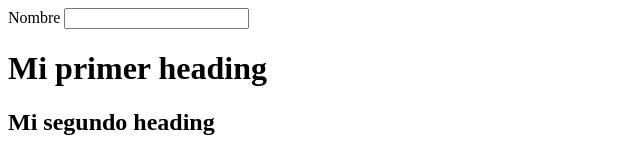
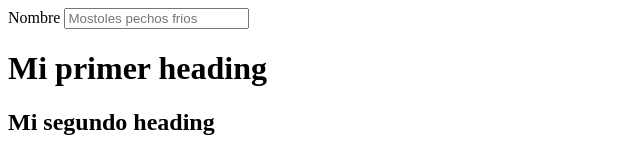
Before and after one commit to benj4VC/m, a plain HTML site: page index.html in a window 1280 px wide. Shown: the top 158 px of the page, without its empty margins (0-640 px from the left). Drawn offline with Linux system fonts and the light colour scheme.

Commit message:
fua
experimento con las casillas bien buenardos

```diff
--- a/index.html
+++ b/index.html
@@ -6,7 +6,7 @@
 <body>
     <form>
         <label for="nombre">Nombre</label>
-        <input id="nombre" />
+        <input type="text"id="nombre" name="nombre" placeholder="Mostoles pechos frios" />
     </form>
     <h1>Mi primer heading</h1>
     <h2>Mi segundo heading</h2>
```
